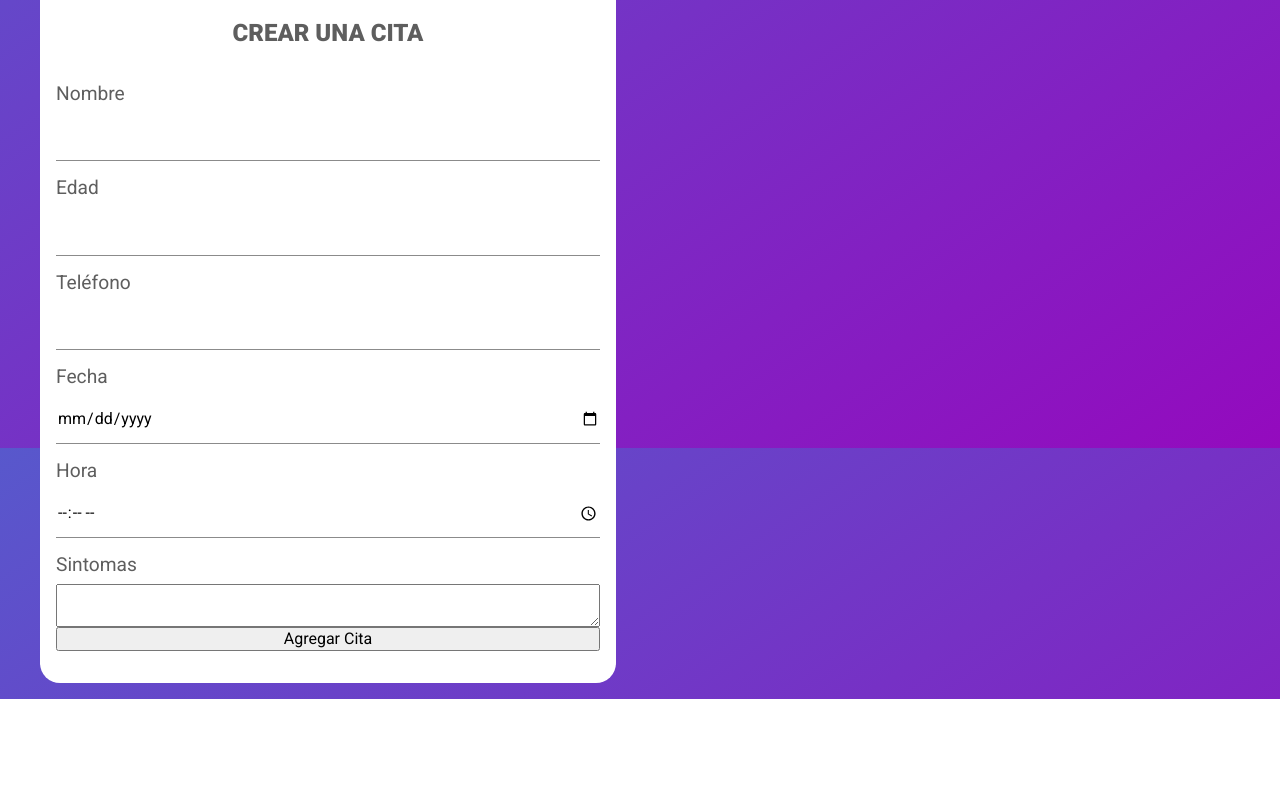
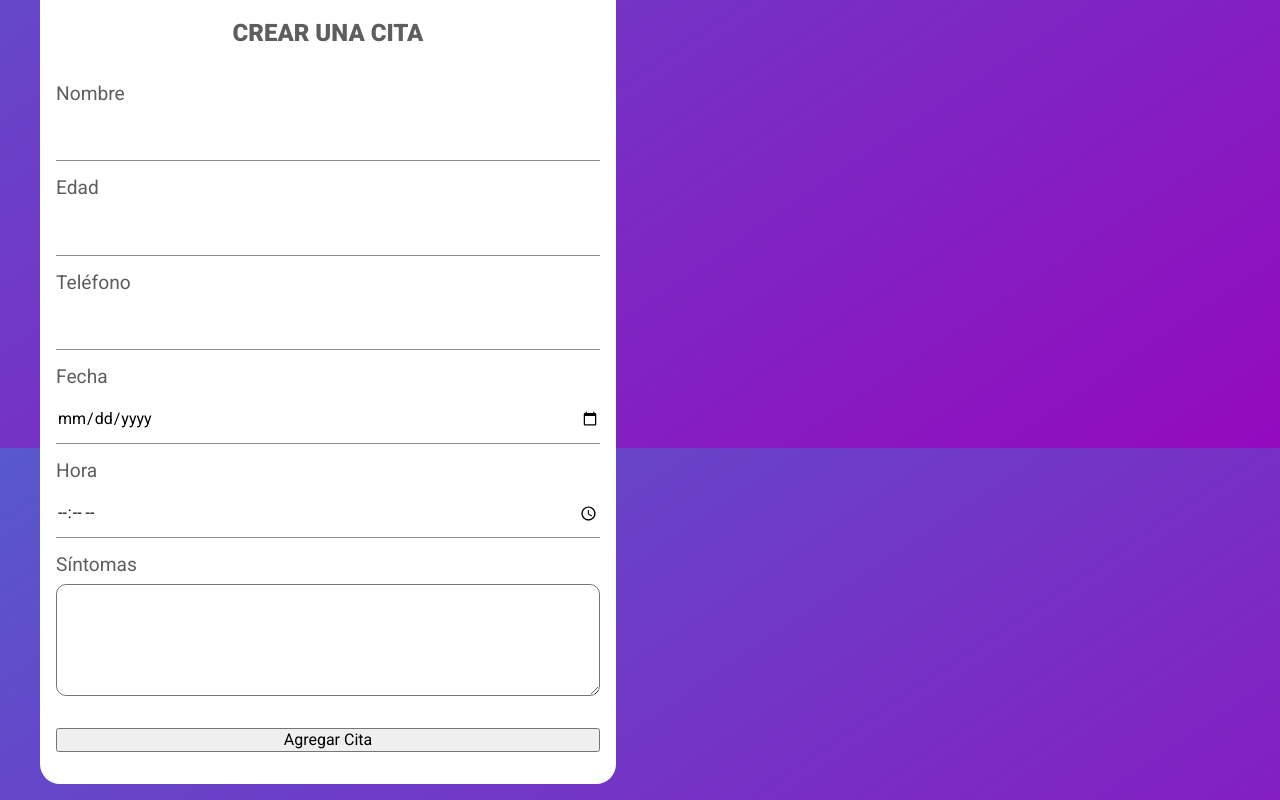
Before and after one commit to FTH-EGC/App-Clientes, a React (Create React App) app: page / in a window 1280 px wide. Shown: the part 352-1152 px from the top of the page. Before the commit the page ends 1051 px from the top, so only its background shows below. Built offline with nearby package versions, Linux system fonts and the light colour scheme.

Commit message:
Agregando estilos al textarea

```diff
--- a/src/components/Formulario.js
+++ b/src/components/Formulario.js
@@ -40,6 +40,12 @@ const Labels = styled.label`
     font-size: 1.2rem;
 `;
 
+const TextArea = styled.textarea`
+    height: 7rem;
+    margin-bottom: 2rem;
+    border-radius: 10px;
+`;
+
 
 const Formulario = () => {
 
@@ -77,10 +83,10 @@ const Formulario = () => {
                 type="time"
                 name="hora"
             />
-            <Labels htmlFor="sintomas">Sintomas</Labels>
-            <textarea
+            <Labels htmlFor="sintomas">Síntomas</Labels>
+            <TextArea
             name="sintomas"
-            ></textarea>
+            ></TextArea>
 
             <input
                 type="submit"
```
Also changed, not shown: 1 other file (tests, documents, lock files or other folders).
